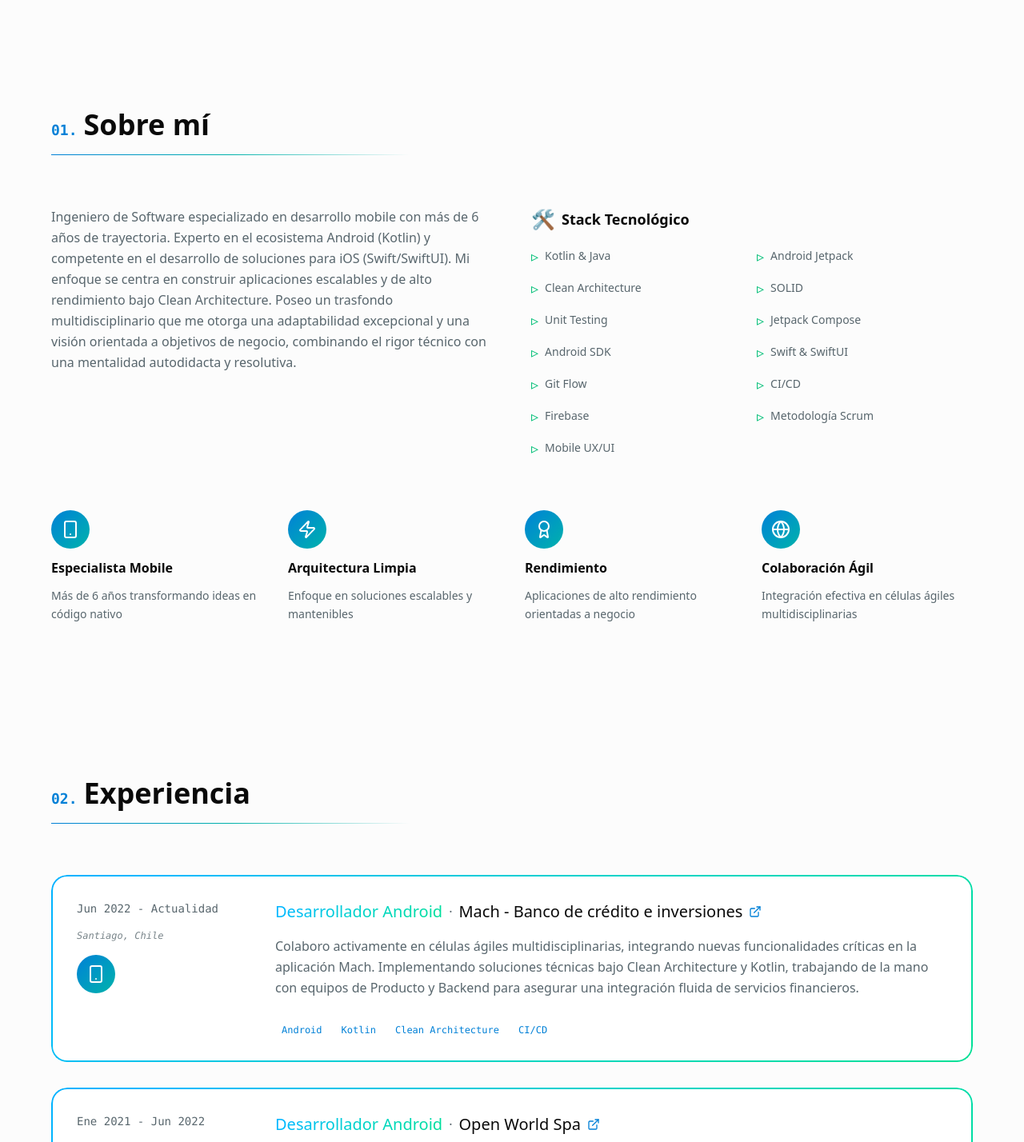
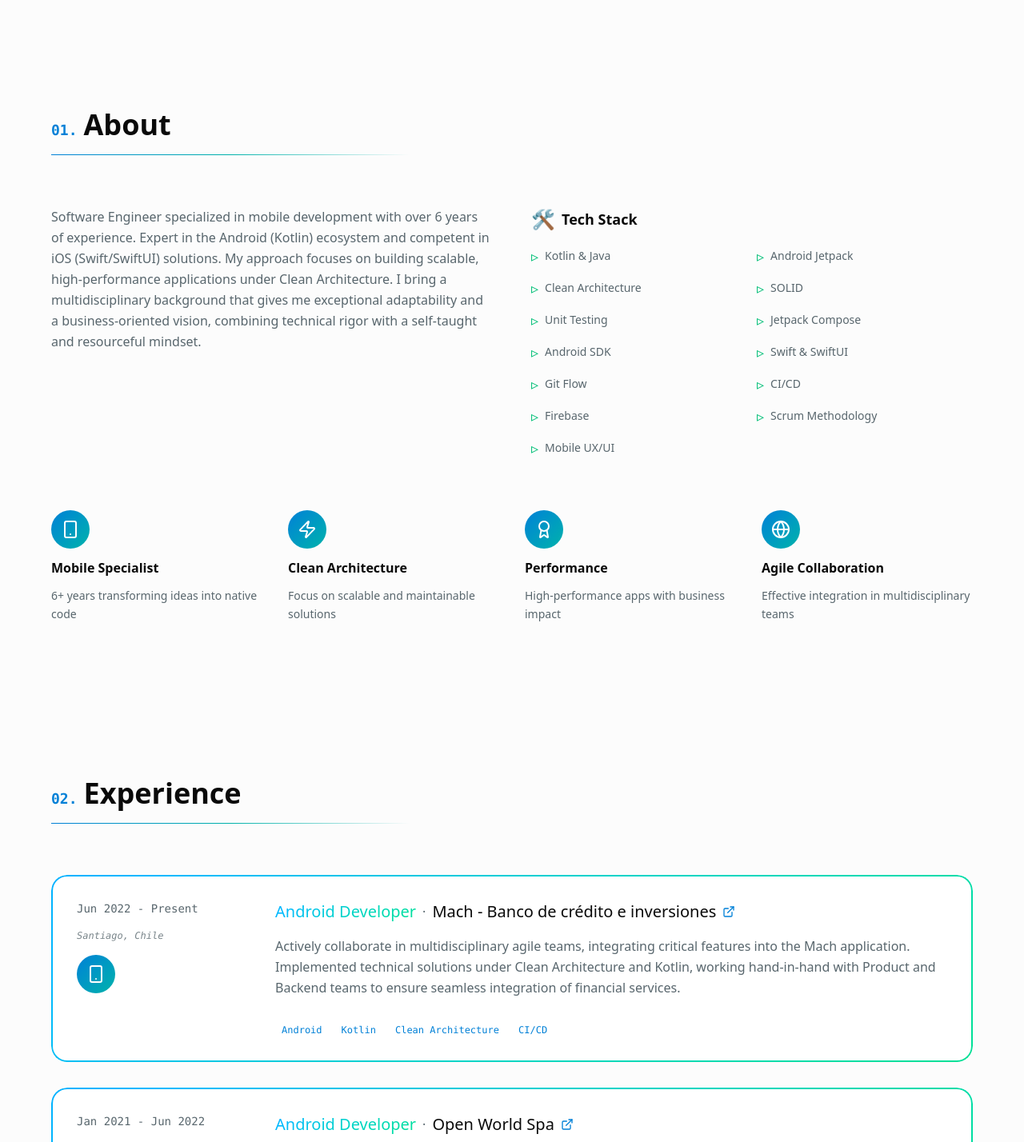
Before and after one commit to tomeydev/portfolio-landing, a React (Vite) app: page / in a window 1280 px wide. Shown: the part 760-2188 px from the top of the page at 80% size. Built offline with nearby package versions, Linux system fonts and the light colour scheme.

Commit message:
feat(i18n): update organisms to use i18n

```diff
--- a/src/components/organisms/About.tsx
+++ b/src/components/organisms/About.tsx
@@ -1,9 +1,8 @@
 import "../../App.css";
 import Title from "../atoms/Title";
 import Icon from "../atoms/Icon";
-import profileData from "../../data/profile.json";
+import { useTranslation } from "react-i18next";
 import { Award, Globe, LucideIcon, Smartphone, Zap } from "lucide-react";
-import { Profile } from "../../types/Profile";
 
 const iconMap: Record<string, LucideIcon> = {
     Smartphone: Smartphone,
@@ -13,24 +12,27 @@
 }
 
 export default function About() {
-    const profile: Profile = profileData
+    const { t } = useTranslation()
+    const bio = t('profile.bio')
+    const skills = t('profile.skills', { returnObjects: true })
+    const highlights = t('profile.highlights', { returnObjects: true })
 
     return (
         <section id="about" className="py-24 px-6 lg:px-8 relative overflow-hidden">
             <div className="max-w-6xl mx-auto">
-                <Title title="Sobre mí" number="01" />
+                <Title title={t('about.title')} number="01" />
 
                 <div className="grid md:grid-cols-2 gap-12 mb-16">
                     <div>
-                        <p className="text-muted-foreground leading-relaxed whitespace-pre-line">{profileData.bio}</p>
+                        <p className="text-muted-foreground leading-relaxed whitespace-pre-line">{bio}</p>
                     </div>
                     <div className="space-y-2">
                         <h3 className="text-lg font-semibold mb-4 flex items-center gap-2">
                             <span className="text-2xl">🛠️</span>
-                            Stack Tecnológico
+                            {t('about.tech_stack')}
                         </h3>
                         <ul className="grid grid-cols-2 gap-3">
-                            {profileData.skills.map((skill) => (
+                            {(Array.isArray(skills) ? skills : []).map((skill: string) => (
                                 <li key={skill} className="flex items-center gap-2 text-sm text-muted-foreground">
                                     <span className="text-accent text-lg">▹</span>
                                     {skill}
@@ -41,7 +43,7 @@
                 </div>
 
                 <div className="grid sm:grid-cols-2 lg:grid-cols-4 gap-8">
-                    {profile.highlights.map((highlight) => {
+                    {(Array.isArray(highlights) ? highlights : []).map((highlight: any) => {
                         const HighlightIcon = iconMap[highlight.icon] || Smartphone;
                         return (
                             <div key={highlight.title} className="space-y-3 hover:scale-105 transition-transform duration-300">
--- a/src/components/organisms/Contact.tsx
+++ b/src/components/organisms/Contact.tsx
@@ -1,12 +1,14 @@
 import '../../App.css';
 import { Mail, MessageSquare, Linkedin } from 'lucide-react';
+import { useTranslation } from 'react-i18next';
 import PrimaryButton from '../atoms/PrimaryButton';
 import OutlinedButton from '../atoms/OutlinedButton';
-import profileData from "../../data/profile.json"
-import { Profile } from "../../types/Profile"
 
 export default function Contact() {
-    const profile: Profile = profileData;
+    const { t } = useTranslation()
+    const email = t('profile.email')
+    const linkedinUrl = t('profile.socialLinks.linkedin')
+    const fullName = t('profile.fullName')
 
     return(
         <section id='contact' className='py-24 px-6 lg:px-8 relative overflow-hidden'>
@@ -17,22 +19,21 @@
                 <div className='space-y-2'>
                     <p className='flex text-sm font-mono text-primary items-center justify-center gap-2'>
                         <MessageSquare className='h-4 w-4'/>
-                        04. ¿y ahora que sigue?
+                        {t('contact.section_label')}
                     </p>
-                    <h2 className='text-3xl md:text-5xl py-2 font-bold text-balance gradient-text'>Construyamos algo increíble</h2>
+                    <h2 className='text-3xl md:text-5xl py-2 font-bold text-balance gradient-text'>{t('contact.title')}</h2>
                 </div>
                 <p className='text-lg text-muted-foreground text-wrap leading-relaxed'>
-                    Estoy disponible para proyectos de desarrollo móvil, consultoría técnica y colaboraciones.
-                    Si tienes una idea de app o necesitas un mobile engineer experimentado, hablemos.
+                    {t('contact.description')}
                 </p>
                 <div className='flex flex-wrap items-center justify-center gap-4'>
-                    <PrimaryButton href={`mailto:${profile.email}`} leadingIcon={<Mail className='h-4 w-4' />} text="Enviar mensaje" />
-                    <OutlinedButton href={profile.socialLinks.linkedin} leadingIcon={<Linkedin className='h-4 w-4' />} text="Ver LinkedIn" />
+                    <PrimaryButton href={`mailto:${email}`} leadingIcon={<Mail className='h-4 w-4' />} text={t('contact.cta_email')} />
+                    <OutlinedButton href={linkedinUrl} leadingIcon={<Linkedin className='h-4 w-4' />} text={t('contact.cta_linkedin')} />
                 </div>
             </div>
             <footer className="mt-24 pt-8 pb-8 border-t border-gray-300 text-center">
-                <p className="text-sm text-muted-foreground">Diseñado y construido por {profile.fullName}</p>
-                <p className="text-xs text-muted-foreground mt-2">© 2026 Todos los derechos reservados</p>
+                <p className="text-sm text-muted-foreground">{t('contact.footer_credit')} {fullName}</p>
+                <p className="text-xs text-muted-foreground mt-2">{t('contact.footer_copyright')}</p>
             </footer>
         </section>
     )
--- a/src/components/organisms/Experience.tsx
+++ b/src/components/organisms/Experience.tsx
@@ -1,16 +1,18 @@
 import "../../App.css"
 import Title from "../atoms/Title"
-import experienceData from "../../data/experience.json"
+import { useTranslation } from "react-i18next"
 import { Experience as ExperienceType } from "../../types/Experience"
 import ExperienceItem from "../molecules/ExperienceItem"
 
 export default function Experience() {
-    const experiences: ExperienceType[] = experienceData;
+    const { t } = useTranslation()
+    const experienceData = t('experienceData.items', { returnObjects: true })
+    const experiences: ExperienceType[] = Array.isArray(experienceData) ? experienceData : []
 
     return (
         <section id="experience" className="py-24 px-6 lg:px-8 relative overflow-hidden">
             <div className="max-w-6xl mx-auto">
-                <Title title="Experiencia" number="02" />
+                <Title title={t('experience.section_title')} number="02" />
                 <div className="space-y-8">
                     {experiences.map((experience) => (
                         <ExperienceItem key={experience.company} experience={experience} />
--- a/src/components/organisms/Navigation.tsx
+++ b/src/components/organisms/Navigation.tsx
@@ -4,6 +4,7 @@
 import { NavItem } from "../../types/NavItem";
 import MenuButton from "../atoms/MenuButton";
 import ThemeToggle from "../atoms/ThemeToggle";
+import LanguageToggle from "../atoms/LanguageToggle";
 
 export default function Navigation() {
     const [isScrolled, setIsScrolled] = useState(false);
@@ -39,6 +40,7 @@
                     </div>
                     <div className="flex items-center gap-4">
                         <ThemeToggle />
+                        <LanguageToggle />
                         <MenuButton
                             isMobileMenuOpen={isMobileMenuOpen}
                             onClick={() => setIsMobileMenuOpen(!isMobileMenuOpen)}
@@ -58,8 +60,9 @@
                                     {item.label}
                                 </a>
                             ))}
-                            <div className="pt-4 border-t border-border">
+                            <div className="pt-4 border-t border-border flex gap-2">
                                 <ThemeToggle />
+                                <LanguageToggle />
                             </div>
                         </div>
                     </div>
--- a/src/components/organisms/Projects.tsx
+++ b/src/components/organisms/Projects.tsx
@@ -1,16 +1,18 @@
 import '../../App.css';
 import Title from '../atoms/Title';
-import projectData from '../../data/projects.json';
+import { useTranslation } from 'react-i18next';
 import { Project as ProjectType} from '../../types/Project'
 import ProjectItem from '../molecules/ProjectItem';
 
 export default function Projects() {
-    const projects: ProjectType[] = projectData;
+    const { t } = useTranslation()
+    const projectData = t('projectsData.items', { returnObjects: true })
+    const projects: ProjectType[] = Array.isArray(projectData) ? projectData : []
 
     return (
         <section id='projects' className='py-24 px-6 lg:px-8 relative overflow-hidden'>
             <div className='max-w-6xl mx-auto'>
-                <Title title="Apps destacadas" number="03" />
+                <Title title={t('projects.section_title')} number="03" />
                 <div className='grid md:grid-cols-2 gap-8'>
                     {projects.map((project, index) => (
                         <ProjectItem key={index} project={project} />
```
